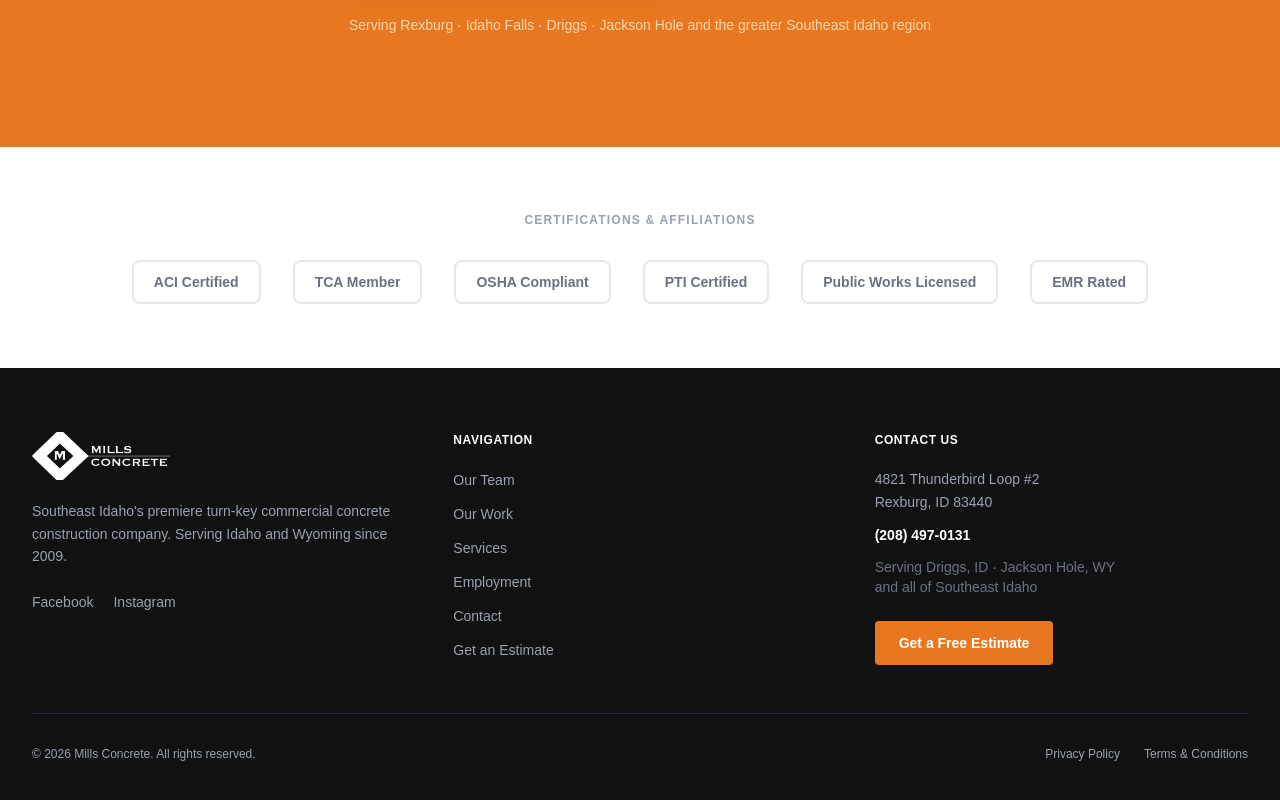
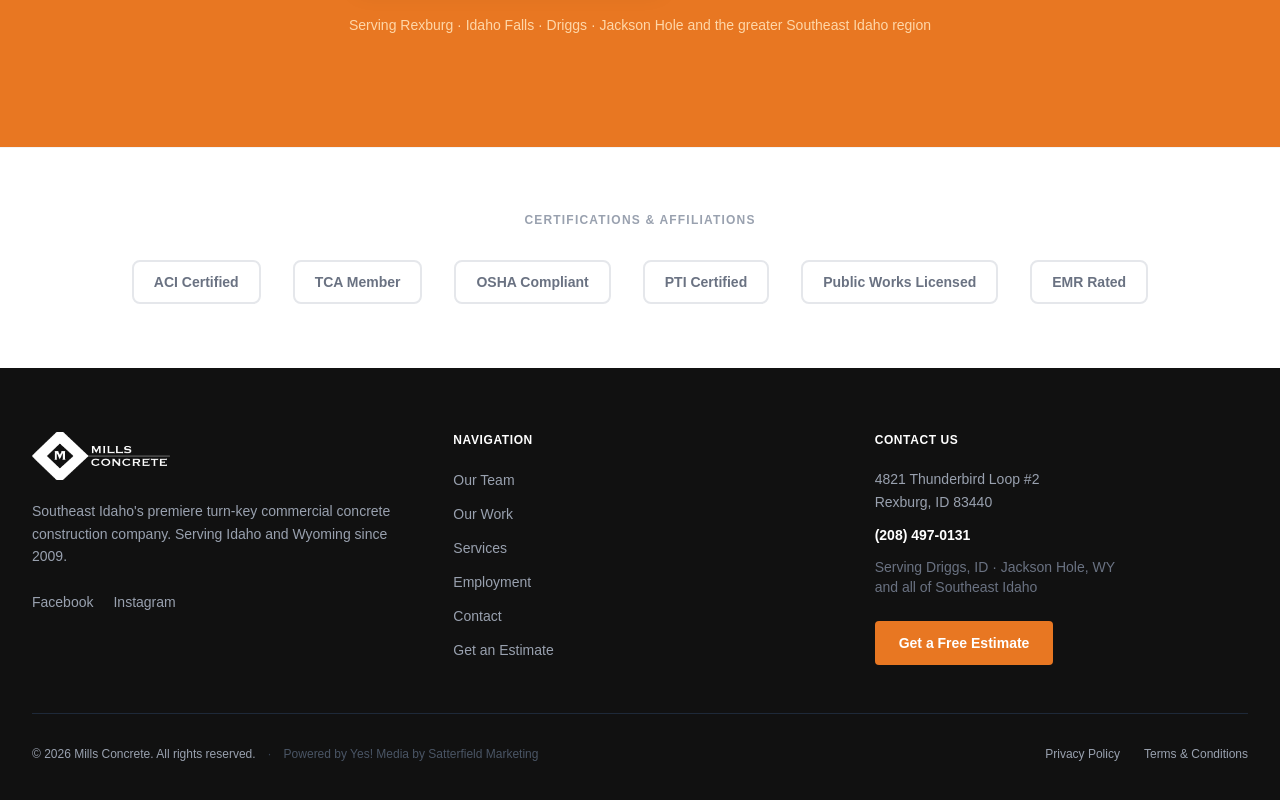
Before and after one commit to yesmedia1/mills, a Next.js app: page / in a window 1280 px wide. Shown: the part 3231-4031 px from the top of the page. Built offline with nearby package versions, Linux system fonts and the light colour scheme.

Commit message:
Add Yes! Media powered-by link to footer

```diff
--- a/src/components/Footer.tsx
+++ b/src/components/Footer.tsx
@@ -98,7 +98,18 @@
         </div>
 
         <div className="border-t border-gray-800 pt-8 flex flex-col sm:flex-row justify-between items-center gap-4 text-xs">
-          <p>&copy; 2026 Mills Concrete. All rights reserved.</p>
+          <div className="flex flex-col sm:flex-row items-center gap-3">
+            <p>&copy; 2026 Mills Concrete. All rights reserved.</p>
+            <span className="hidden sm:inline text-gray-700">·</span>
+            <a
+              href="https://www.yesmedia1.com"
+              target="_blank"
+              rel="noopener noreferrer"
+              className="text-gray-600 hover:text-brand-orange transition-colors"
+            >
+              Powered by Yes! Media by Satterfield Marketing
+            </a>
+          </div>
           <div className="flex gap-6">
             <Link href="/privacy" className="hover:text-brand-orange transition-colors">
               Privacy Policy
```
